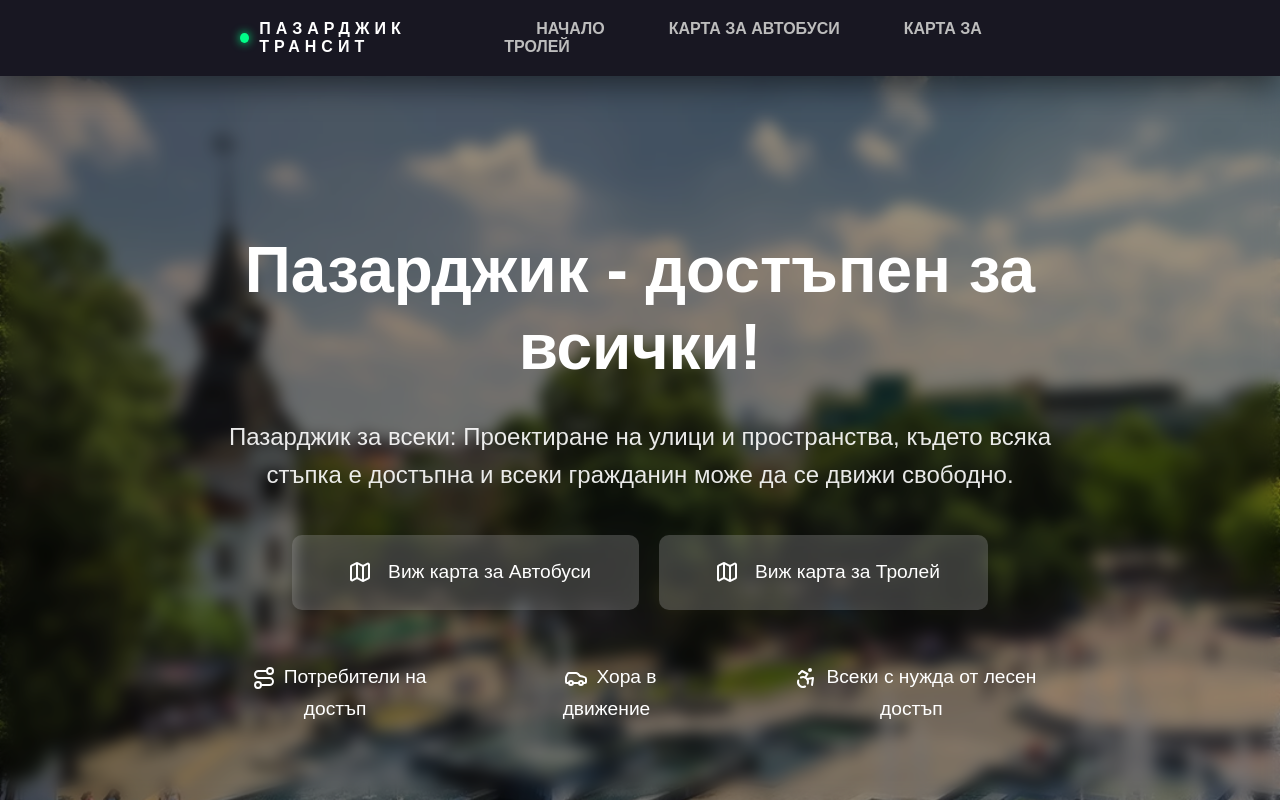
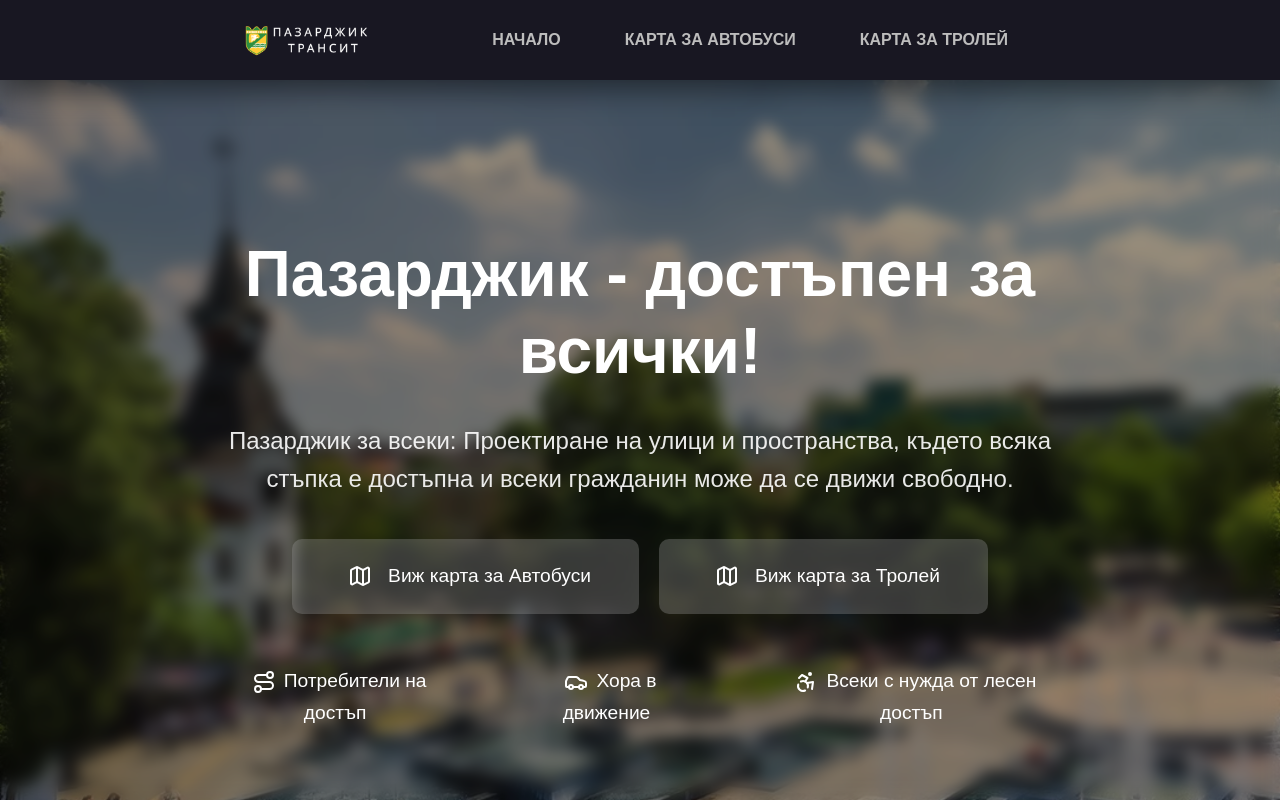
Before and after one commit to stoyan005/pazardzhik-bus-map, a React (Vite) app: page / in a window 1280 px wide. Built offline with nearby package versions, Linux system fonts and the light colour scheme; a web font is replaced by a local one.

Commit message:
Added a logo and footer (WIP)

```diff
--- a/src/components/Navbar.jsx
+++ b/src/components/Navbar.jsx
@@ -1,10 +1,13 @@
 import { Link } from 'react-router-dom';
 import styles from './Navbar.module.css';
+import logo from '../assets/logo.png';
 
 export default function Navbar() {
 	return (
 		<nav className={styles.nav}>
-			<h1 className={styles.logo}>Пазарджик Трансит</h1>
+			<Link to="/">
+				<img src={logo} alt="Пазарджик Трансит" className={styles.logo} />
+			</Link>
 			<div className={styles.linksContainer}>
 				<Link to="/" className={styles.link}>
 					Начало
--- a/src/components/Navbar.module.css
+++ b/src/components/Navbar.module.css
@@ -18,21 +18,8 @@
 .logo {
 	display: flex;
 	align-items: center;
-	font-size: 1rem;
-	font-weight: 800;
-	text-transform: uppercase;
-	letter-spacing: 5px;
-	color: #ffffff;
-	gap: 10px;
-}
-
-.logo::before {
-	content: '';
-	width: 10px;
-	height: 10px;
-	background: #00ff88;
-	border-radius: 50%;
-	box-shadow: 0 0 10px #00ff88;
+	height: 40px;
+	width: auto;
 }
 
 .link {
```
Also changed, not shown: src/assets/logo.png (added), src/components/Footer.jsx (added), src/components/Footer.module.css (added).
